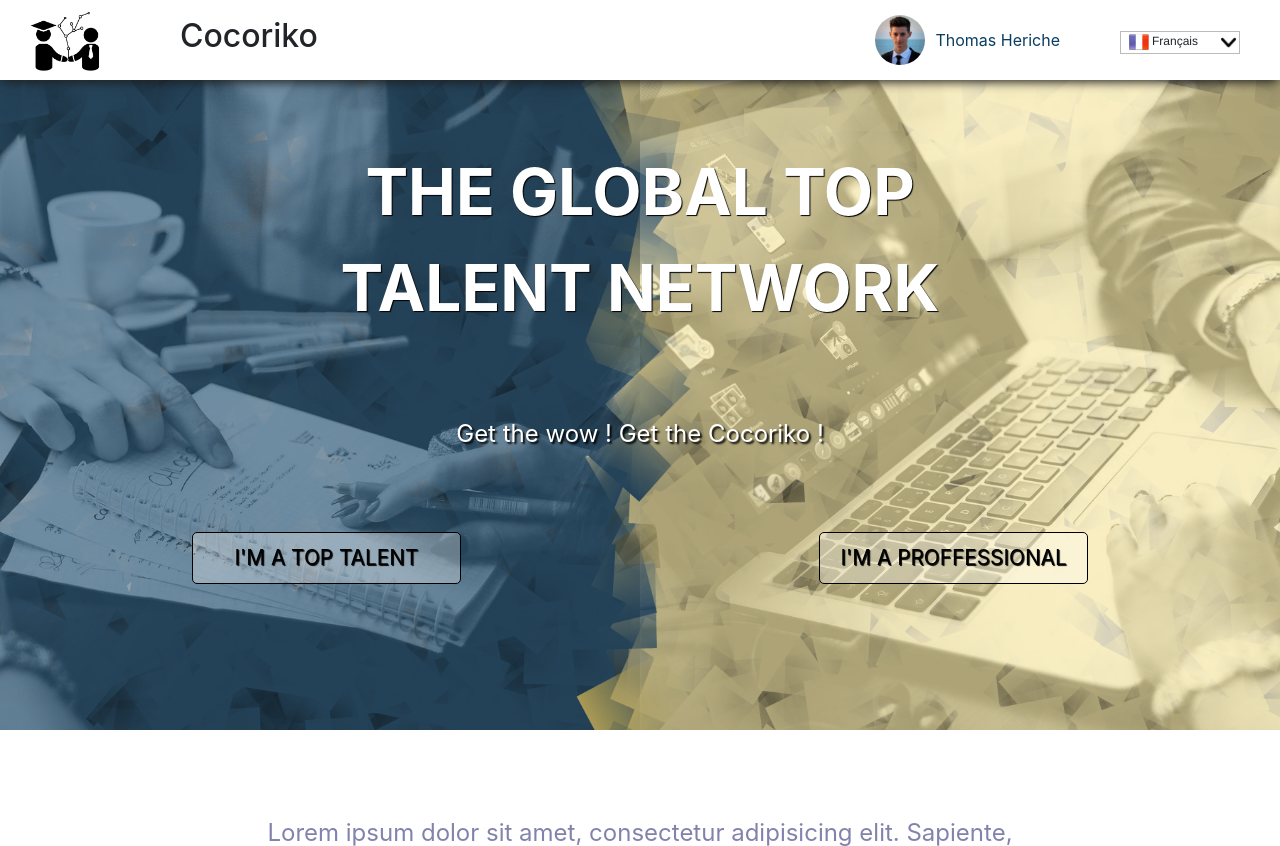
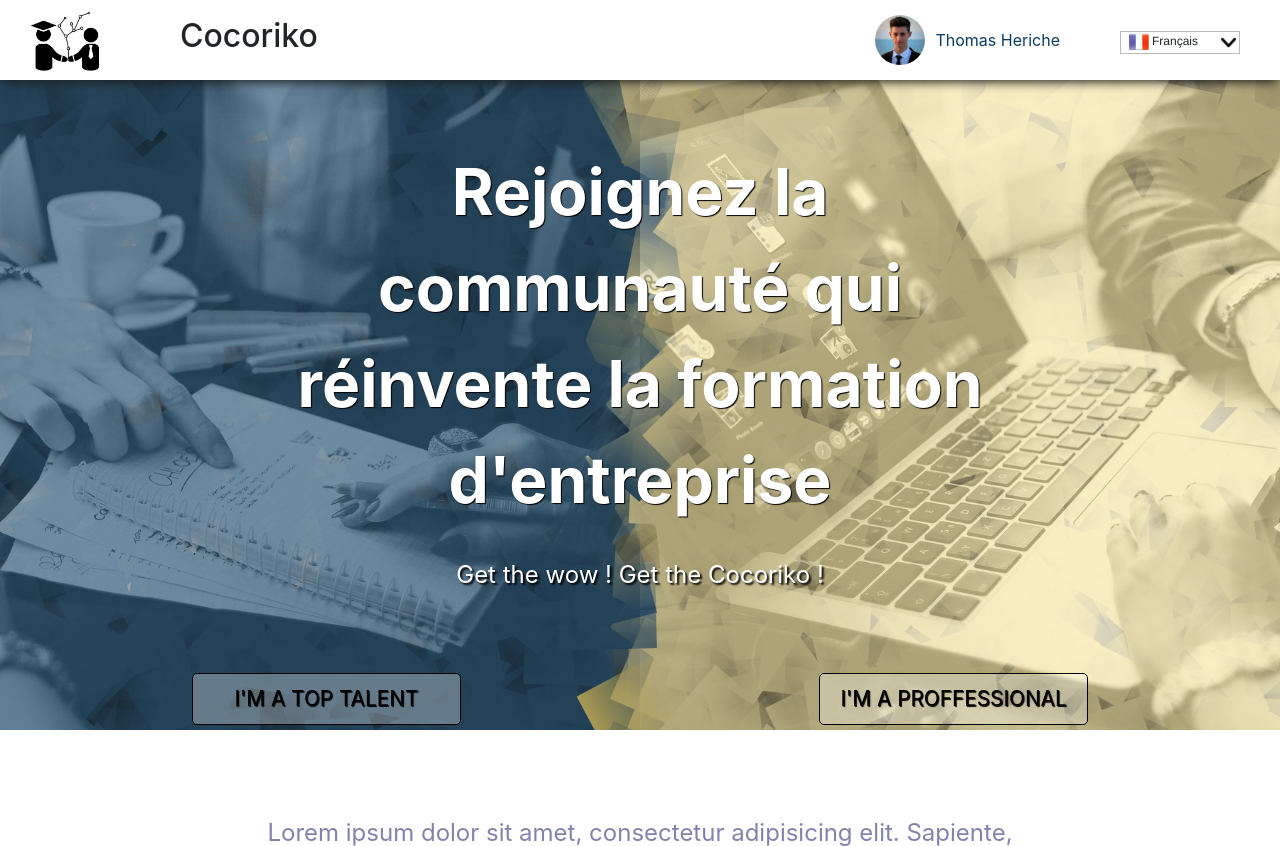
Before and after one commit to Hell0ow/startup-weekend-groupe-12, a PHP site: page / in a window 1280 px wide. Shown: the top 846 px of the page. Run offline with PHP 8.4, Linux system fonts and the light colour scheme.

Commit message:
fdsfdsqfdsqf

```diff
--- a/css/style.css
+++ b/css/style.css
@@ -86,7 +86,7 @@ header
 
 #header_under_title
 {
-	padding-top: 5%;
+	padding-top: 1%;
 	text-align: center;
 	font-size: 1.5em;
 	color: white;
--- a/index.html
+++ b/index.html
@@ -36,7 +36,7 @@
 	<header>
 		<div id="wallpaper_background">
 			<div id="header_title_div">
-				<p id="header_title">THE GLOBAL TOP TALENT NETWORK</p>
+				<p id="header_title">Rejoignez la communauté qui réinvente la formation d'entreprise</p>
 			</div>
 
 
```
